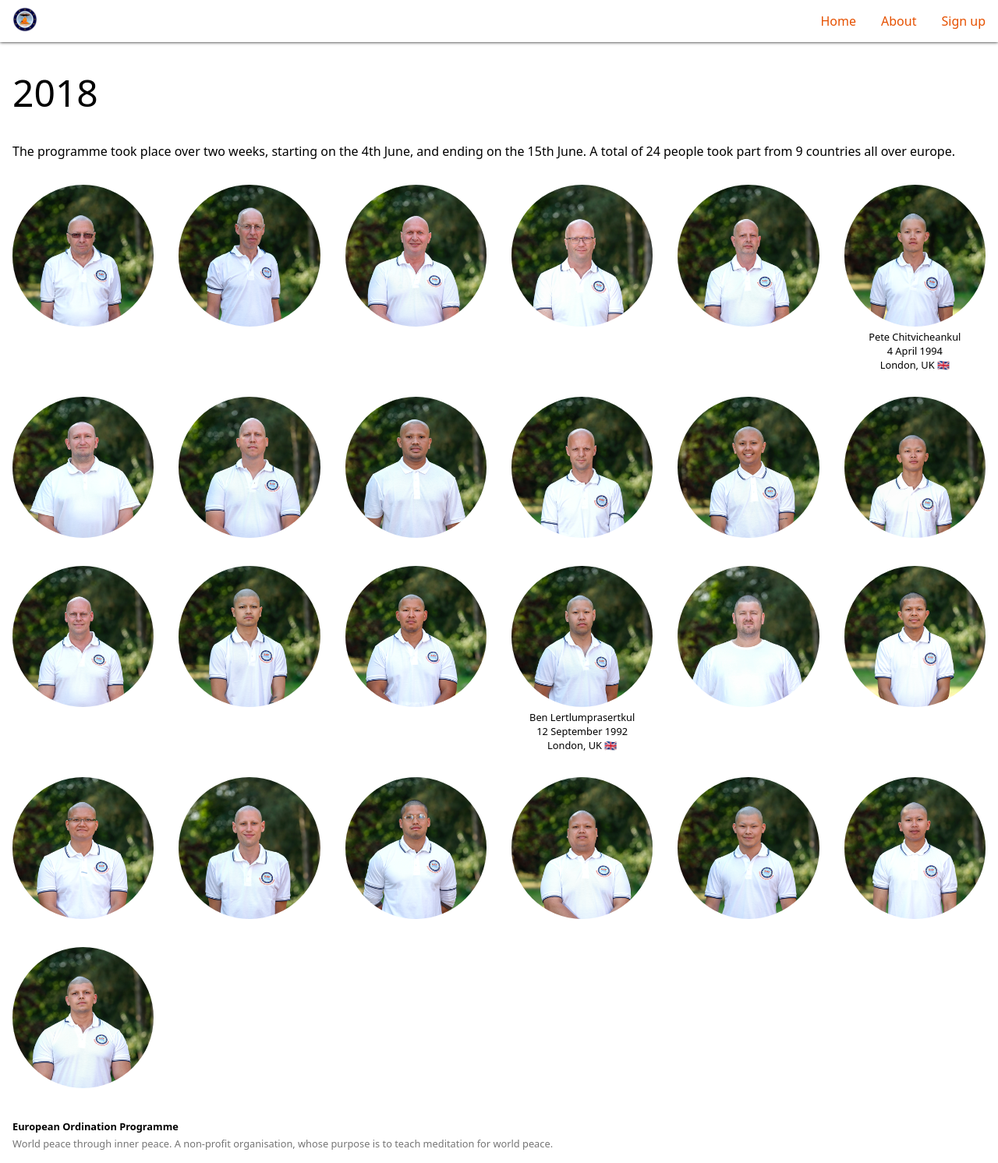
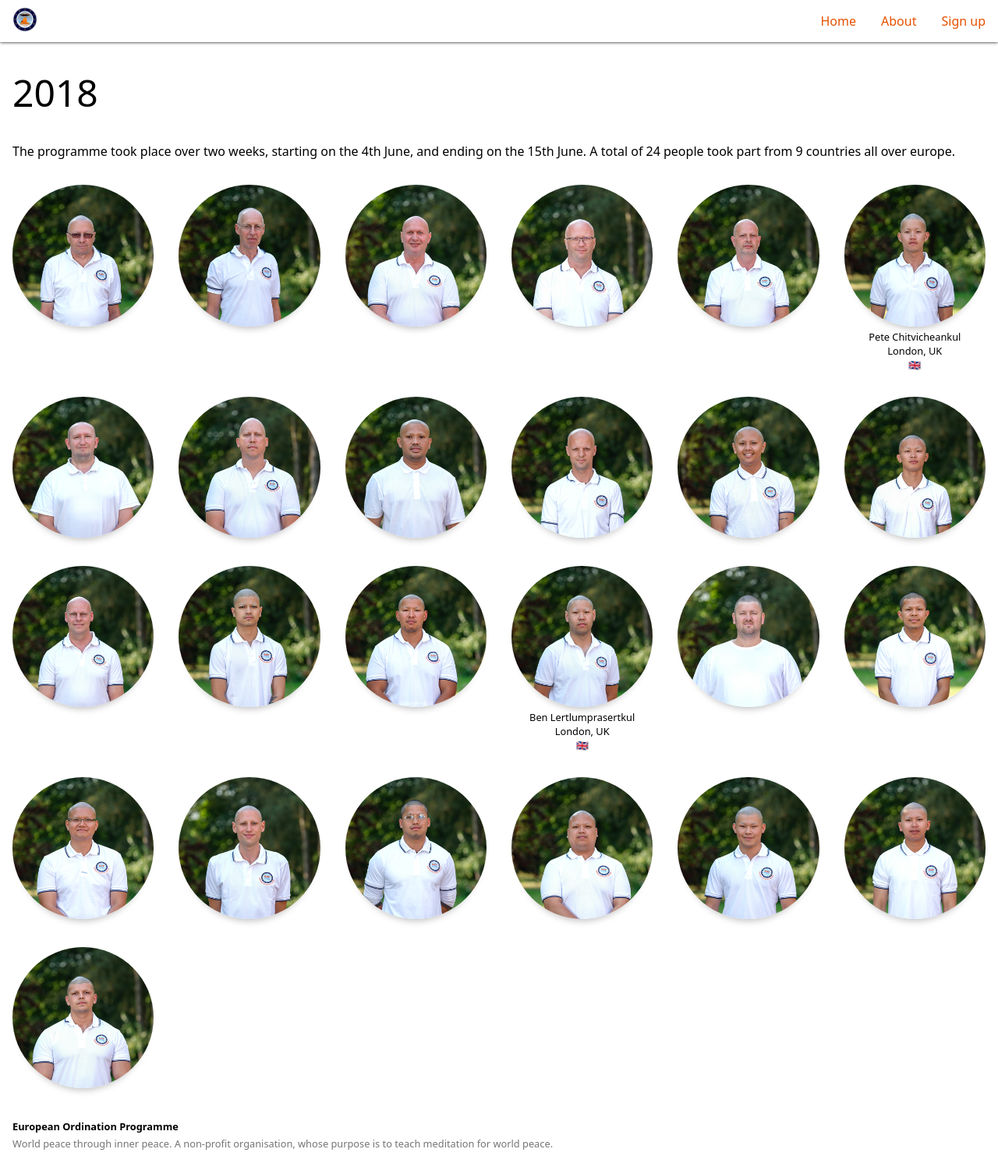
Before and after one commit to spicalous/eop-website, a Jekyll site: the page built from about/previous-programmes.html, in a window 1280 px wide. Shown: the whole page at 78% size. Built offline with Jekyll 4.4.1, drawn with Linux system fonts in a browser that asks for light colours; some of the changed lines change nothing that is shown.

Commit message:
add flag last line and box shadows

```diff
--- a/_includes/portrait-card.html
+++ b/_includes/portrait-card.html
@@ -1,6 +1,6 @@
 <div class="portrait-card">
   <img class="img-fluid" src="{{ person.portraitURL | relative_url }}" />
   <div>{{ person.name }}</div>
-  <div>{{ person.dob }}</div>
   <div>{{ person.location }}</div>
+  <div>{{ person.flag }}</div>
 </div>
--- a/_scss/includes/_portrait-card.scss
+++ b/_scss/includes/_portrait-card.scss
@@ -4,5 +4,6 @@
 
   img {
     border-radius: 50%;
+    box-shadow: 0 12px 10px -10px $grey-400;
   }
 }
--- a/about/previous-programmes.html
+++ b/about/previous-programmes.html
@@ -26,7 +26,8 @@ programmes:
     -
       name: Pete Chitvicheankul
       dob: 4 April 1994
-      location: London, UK 🇬🇧
+      location: London, UK
+      flag: 🇬🇧
       portraitURL: assets/images/2018/portraits/06.png
     -
       name:
@@ -67,7 +68,8 @@ programmes:
     -
       name: Ben Lertlumprasertkul
       dob: 12 September 1992
-      location: London, UK 🇬🇧
+      location: London, UK
+      flag: 🇬🇧
       portraitURL: assets/images/2018/portraits/16.png
     -
       name:
```
